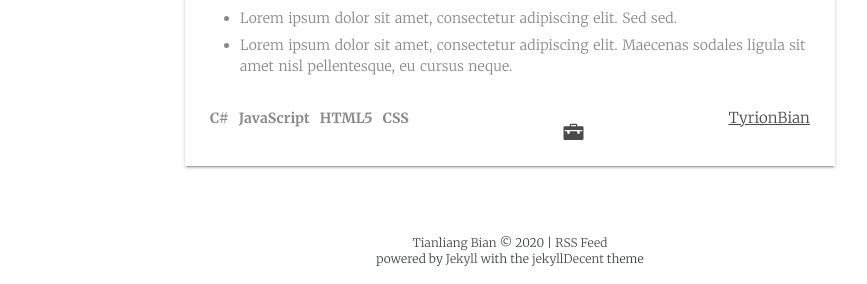
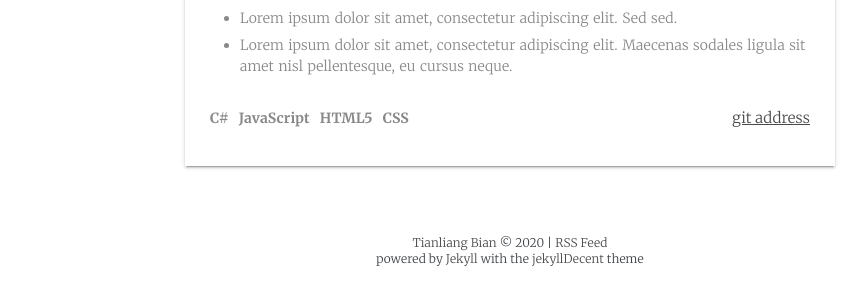
Before and after one commit to TyrionBian/tyrionbian.github.io, a Jekyll site: the page built from _pages/cv.md, in a window 1280 px wide. Shown: the part 2011-2295 px from the top of the page, without its empty margins (130-997 px from the left). Built offline with Jekyll 4.4.1, drawn with Linux system fonts in a browser that asks for light colours; some web fonts are replaced.

Commit message:
Update cv.md

```diff
--- a/_pages/cv.md
+++ b/_pages/cv.md
@@ -89,9 +89,8 @@ excerpt:   This page contains the curriculum vitae (CV) of the author.
             <li> {{ technology }}</li>
             {% endfor %}
         </ul>
-        <span class="icon-briefcase"></span>
         <p class="github-button-container">
-            <a class="github-button" href="https://github.com/TyrionBian" data-size="large" data-show-count="false" aria-label="">TyrionBian</a>
+            <a class="github-button" href="{{project.url}}" data-size="large" data-show-count="true" aria-label="">git address</a>
         </p>
     </div>
 </div>
```
